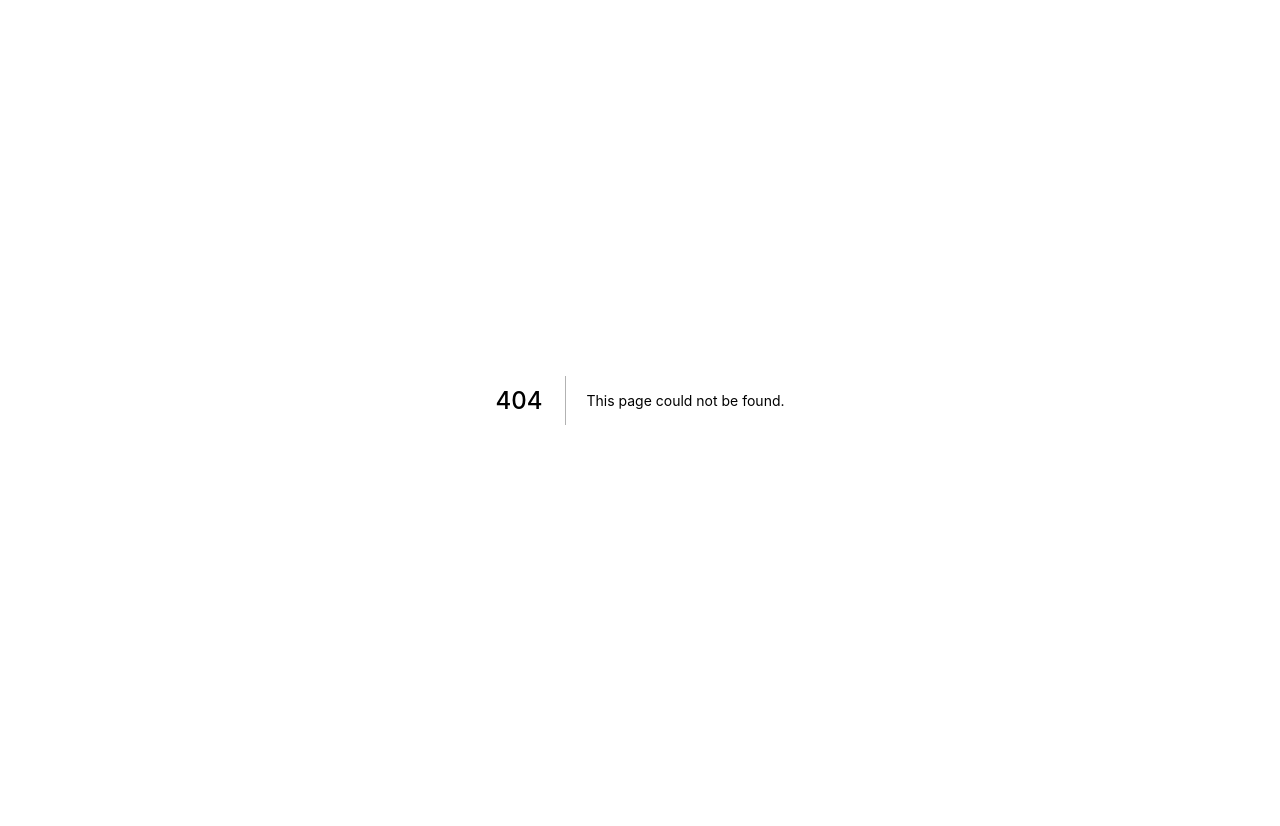
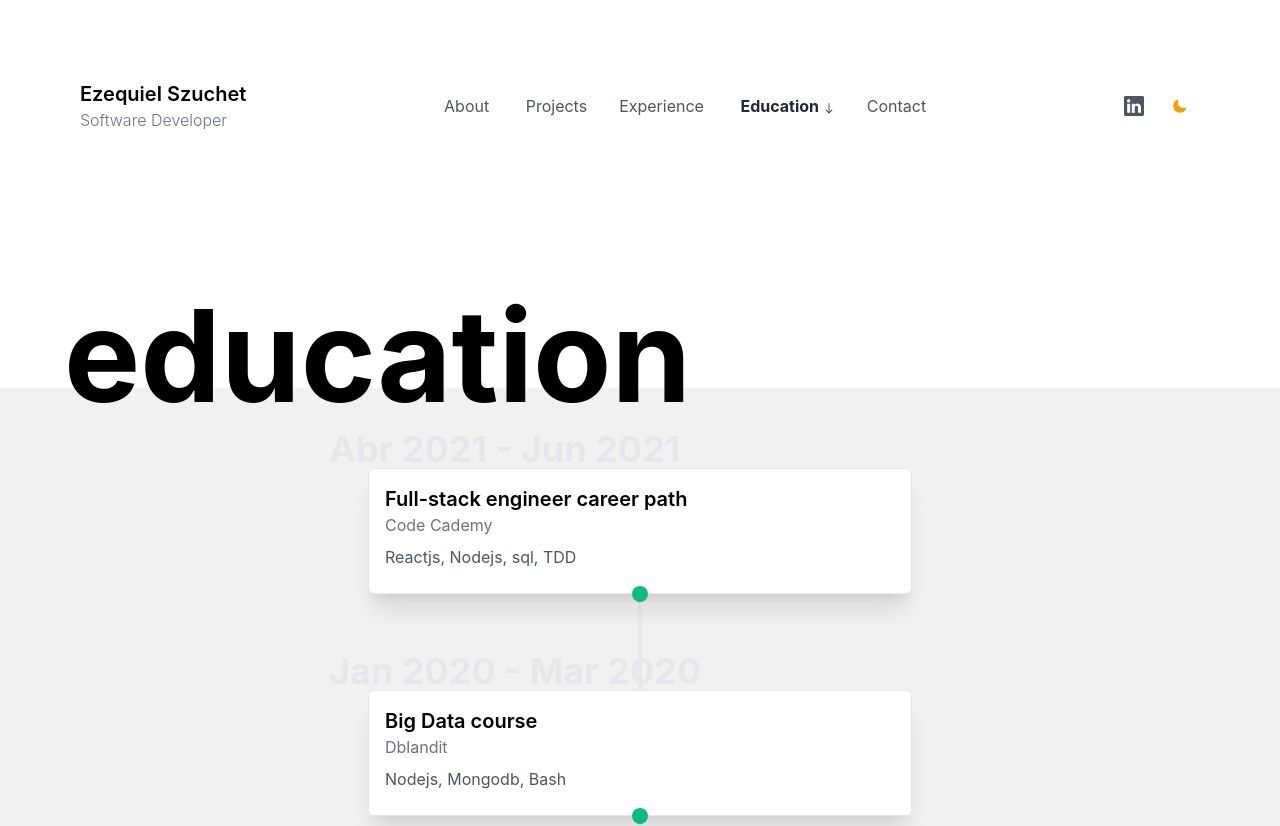
Before and after one commit to ezeszuchet/Portfolio, a Next.js app: page /education in a window 1280 px wide. Before the commit this address had no page. Shown: the top 826 px of the page. Before the commit the page ends 800 px from the top, so only its background shows below. Built offline with nearby package versions, Linux system fonts and the light colour scheme.

Commit message:
Add new section

```diff
--- /dev/null
+++ b/components/Education.js
@@ -0,0 +1,53 @@
+import userData from "@constants/data";
+import React from "react";
+
+export default function Education() {
+  return (
+    <section className="bg-white dark:bg-gray-800">
+      <div className="max-w-6xl mx-auto h-48 bg-white dark:bg-gray-800">
+        <h1 className=" text-5xl md:text-9xl font-bold py-20 text-center md:text-left">
+          education
+        </h1>
+      </div>
+      <div className="bg-[#F1F1F1] dark:bg-gray-900 -mt-4">
+        <div className="grid grid-cols-1 dark:bg-gray-900 max-w-xl mx-auto pt-20">
+          {/* education card */}
+          {userData.education.map((exp, idx) => (
+            <>
+              <EducationCard
+                key={idx}
+                title={exp.title}
+                desc={exp.desc}
+                year={exp.year}
+                company={exp.company}
+              />
+              {idx === userData.education.length - 1 ? null : (
+                <div className="divider-container flex flex-col items-center -mt-2">
+                  <div className="w-4 h-4 bg-green-500 rounded-full relative z-10">
+                    <div className="w-4 h-4 bg-green-500 rounded-full relative z-10 animate-ping"></div>
+                  </div>
+                  <div className="w-1 h-24 bg-gray-200 dark:bg-gray-500 rounded-full -mt-2"></div>
+                </div>
+              )}
+            </>
+          ))}
+        </div>
+      </div>
+    </section>
+  );
+}
+
+const EducationCard = ({ title, desc, year, company }) => {
+  return (
+    <div className="relative experience-card border p-4 rounded-md shadow-xl bg-white dark:bg-gray-800 z-10 mx-4">
+      <h1 className="absolute -top-10 md:-left-10 md:-top-10 text-4xl text-gray-200 font-bold dark:text-gray-800">
+        {year}
+      </h1>
+      <h1 className="font-semibold text-xl">{title}</h1>
+      <a className="text-gray-500" target="_blank">
+        {company}
+      </a>
+      <p className="text-gray-600 dark:text-gray-400 my-2">{desc}</p>
+    </div>
+  );
+};
--- a/components/Navbar.js
+++ b/components/Navbar.js
@@ -111,6 +111,32 @@ export default function Navbar() {
               )}
             </a>
           </Link>
+          <Link href="/education">
+            <a
+              className={`text-base  ${
+                router.asPath === "/education"
+                  ? "text-gray-800 font-bold dark:text-gray-400"
+                  : "text-gray-600 dark:text-gray-300 font-normal "
+              }`}
+            >
+              Education{" "}
+              {router.asPath === "/education" && (
+                <svg
+                  xmlns="http://www.w3.org/2000/svg"
+                  width="16"
+                  height="16"
+                  fill="currentColor"
+                  className="bi bi-arrow-down inline-block h-3 w-3"
+                  viewBox="0 0 16 16"
+                >
+                  <path
+                    fillRule="evenodd"
+                    d="M8 1a.5.5 0 0 1 .5.5v11.793l3.146-3.147a.5.5 0 0 1 .708.708l-4 4a.5.5 0 0 1-.708 0l-4-4a.5.5 0 0 1 .708-.708L7.5 13.293V1.5A.5.5 0 0 1 8 1z"
+                  />
+                </svg>
+              )}
+            </a>
+          </Link>
           <Link href="/contact">
             <a
               className={`text-base  ${
@@ -206,6 +232,11 @@ export default function Navbar() {
             Experience
           </a>
         </Link>
+        <Link href="/education">
+          <a className="text-base font-normal text-gray-600 dark:text-gray-300">
+            Experience
+          </a>
+        </Link>
         <Link href="/contact">
           <a className="text-base font-normal text-gray-600 dark:text-gray-300">
             Contact
--- a/constants/data.js
+++ b/constants/data.js
@@ -37,14 +37,32 @@ const userData = {
       year: "Feb 2019 - Mar 2020",
       companyLink: "https://www.nextcommerce.com.ar/",
       desc: "Create, improve and maintain ecommerce stores whith html, css, jquery, c# .net, MySql",
+    }
+  ],
+  education: [
+    {
+      title: "Full-stack engineer career path",
+      company: "Code Cademy",
+      year: "Abr 2021 - Jun 2021",
+      desc: "Reactjs, Nodejs, sql, TDD",
+    },
+    {
+      title: "Big Data course",
+      company: "Dblandit",
+      year: "Jan 2020 - Mar 2020",
+      desc: "Nodejs, Mongodb, Bash",
     },
     {
       title: "High School",
       company: "Ort Argentina",
-      year: "2018",
-      companyLink: "https://upes.co.in",
+      year: "2014-2018",
       desc: "Learn from the bases of programming to develop applications connecting with databases. c++, c#, sql"
     },
+    {
+      title: "Leaders course",
+      company: "O.H.A Macabi, Buenos Aires",
+      year: "Dec 2016 - Dec 2018"
+    }
   ],
   projects: [
     {
--- /dev/null
+++ b/pages/education.js
@@ -0,0 +1,11 @@
+import React from "react";
+import ContainerBlock from "../components/ContainerBlock";
+import Education from "../components/Education";
+
+export default function education() {
+  return (
+    <ContainerBlock title="Education - Ezequiel Szuchet">
+      <Education />
+    </ContainerBlock>
+  );
+}
```
